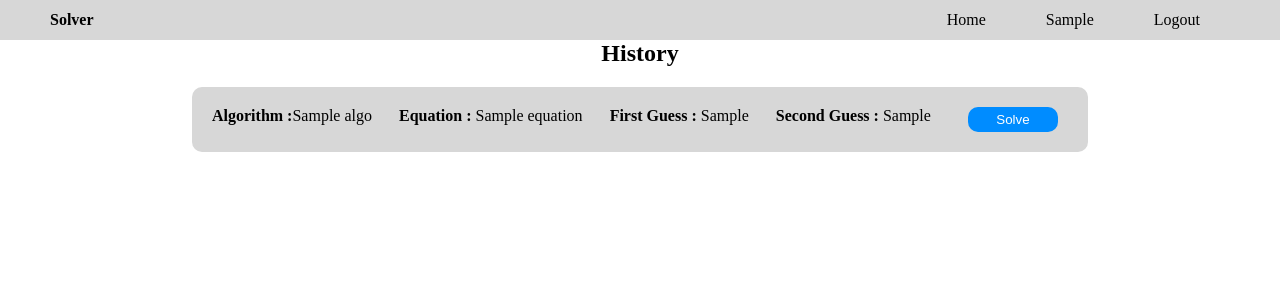
After one commit to RohilPrajapati/project-ii, a Flask app: page /history in a window 1280 px wide. The commit adds this page. Shown: the top 300 px of the page. Run offline with Flask 3, Linux system fonts and the light colour scheme; the visitor is signed in with stand-in values (Sample User, id 1); a database or web service that is not in the repository returns one stand-in record (values such as "Sample title"); some libraries are stand-ins or nearby versions.

Commit message:
completed solve history for users

```diff
--- a/main/db_helper.py
+++ b/main/db_helper.py
@@ -57,3 +57,27 @@ def toggle_status_user(id):
         conn.commit()
         # result = curs.fetchone()
     return None
+
+def insert_query(algo,eqn,a,b,user_id=None):
+    conn = get_db_connection()
+    with conn.cursor(cursor_factory = psycopg2.extras.RealDictCursor) as curs:
+        if user_id:
+            check_sql = f'select * from query where user_id = {user_id} order by id desc LIMIT 1'
+            curs.execute(check_sql)
+            query = curs.fetchone()
+            print(query)
+            # print(query['algo'] != algo and query['equation'] != eqn and query['a_val'] != a and query['a_val'] != b)
+            if query:
+                if query['algo'] != algo or query['equation'] != eqn or query['a_val'] != int(a) or query['b_val'] != int(b):
+                    sql = f"Insert into query(algo,equation,a_val,b_val,user_id) values ('{algo}','{eqn}',{a},{b},{user_id});"
+                    curs.execute(sql)
+                    conn.commit()
+    return None
+
+def fetch_user_history(user_id):
+    conn = get_db_connection()
+    with conn.cursor(cursor_factory = psycopg2.extras.RealDictCursor) as curs:
+        SQL = f"Select * from query where user_id='{user_id}' order by id desc limit 10"
+        curs.execute(SQL)
+        query = curs.fetchall()
+    return query
--- a/main/init_db.py
+++ b/main/init_db.py
@@ -14,13 +14,32 @@ if __name__ == '__main__':
     cur = conn.cursor()
 
     # create table for projects
-    cur.execute('DROP TABLE IF EXISTS users;')
-    cur.execute('CREATE TABLE users (id serial PRIMARY KEY,'
+    cur.execute('DROP TABLE IF EXISTS users cascade;')
+    cur.execute('CREATE TABLE users (id SERIAL  PRIMARY KEY ,'
                                     'username varchar (150) NOT NULL UNIQUE,'
                                     'email varchar(150) NOT NULL UNIQUE,'
                                     'password varchar(255) NOT NULL,'
                                     'is_active boolean default TRUE);'
+                                    )
+    conn.commit()
 
+    # hash = test
+    h_password = 'pbkdf2:sha256:600000$qPDtVk3cuipq41jN$7dbb775e25ac9ccfa17f05ada3a6f2d995529278cecdfac45457191c1b558335'
+
+    # create the first user
+    cur.execute(f"Insert Into users (id,username,email,password,is_active) values (1,'test_user','test_user@gmail.com','{h_password}','t');")
+    conn.commit()
+
+
+    # create query table for store the query for visualzier
+    cur.execute('DROP TABLE IF EXISTS query cascade;')
+    cur.execute('CREATE TABLE query (id SERIAL  PRIMARY KEY ,'
+                                    'algo varchar (150) NOT NULL,'
+                                    'equation varchar(150) NOT NULL,'
+                                    'a_val int NOT NULL,'
+                                    'b_val int,'
+                                    'user_id int,'
+                                    'FOREIGN KEY(user_id)  REFERENCES users(id) ON DELETE SET NULL);'
                                     )
 
     conn.commit()
--- a/main/static/style.css
+++ b/main/static/style.css
@@ -67,11 +67,16 @@ button:disabled {
     left: 50%;
     transform: translateX(-50%);
 }
+.btn_flex{
+    display: flex;
+    margin-bottom: 20px;
+}
 .btn{
     width: 90px;
     padding: 5px 10px;
     border-radius: 10px;
     border: none;
+    margin: 0px 10px;
 }
 .btn_danger{
     color: white;
@@ -114,3 +119,19 @@ td,th{
     padding: 5px 15px;
     border-radius: 10px;
 }
+.history_main{
+    width: 70%;
+    margin: 0px auto;
+}
+.record{
+    display: flex;
+    justify-content: space-between;
+    background-color: rgb(215, 215, 215);
+    padding: 20px;
+    margin: 20px 0px;
+    border-radius: 10px;
+}
+.disable_link_style{
+    color:white;
+    text-decoration: none;
+}
--- /dev/null
+++ b/main/templates/pages/history.j2
@@ -0,0 +1,32 @@
+{% extends "base.j2" %}
+{% block title %}
+{{ session['username'] }}
+{% endblock %}
+{% block body %}
+{% if response and response.message%}
+<span class="alert-msg">
+    {{response.message}}
+</span>
+{% endif %}
+<div class="history_main">
+    <h2 style="text-align:center">History</h2>
+    <div class="list_history">
+        {% for query in response.data %}
+        <div class="record">
+            <span><b>Algorithm :</b>{{query['algo']}}</span>
+            <span><b>Equation :</b> {{query['equation']}}</span>
+            <span><b>First Guess :</b> {{query['a_val']}}</span>
+            <span><b>Second Guess :</b> {{query['b_val']}}</span>
+            <form action="{{url_for('index')}}" method="post">
+                <input id="b" class="input_field" name="algo" placeholder="Guess number 2" type="hidden" value="{{query['algo']}}">
+                <input id="b" class="input_field" name="eqn" placeholder="Guess number 2" type="hidden" value="{{query['equation']}}">
+                <input id="b" class="input_field" name="a" placeholder="Guess number 2" type="hidden" value="{{query['a_val']}}">
+                <input id="b" class="input_field" name="b" placeholder="Guess number 2" type="hidden" value="{{query['b_val']}}">
+
+                <button class="btn btn_primary" type="submit">Solve</button>
+            </form>
+        </div>
+        {% endfor %}
+    </div>
+</div>
+{% endblock %}
--- a/main/views.py
+++ b/main/views.py
@@ -2,7 +2,7 @@ from main import app
 from flask import Blueprint, flash, g, redirect, render_template, request, session, url_for
 from main.algorithms import bisection,newton_raphson,false_position,fixed_point
 from main.init_db import get_db_connection
-from main.db_helper import create_user,fetch_user,fetch_users,toggle_status_user
+from main.db_helper import create_user,fetch_user,fetch_users,toggle_status_user,insert_query, fetch_user_history
 from werkzeug.security import generate_password_hash, check_password_hash
 
 
@@ -16,6 +16,10 @@ def index():
         a = request.form['a']
         b = request.form['b']
         algo = request.form['algo']
+        if session['id']:
+            insert_query(algo,eqn,a,b,session['id'])
+        else:
+            insert_query(algo,eqn,a,b)
         response = {}
         if algo == "bisection":
             response = bisection(eqn,a,b)
@@ -26,6 +30,7 @@ def index():
             response = false_position(eqn,a,b)
         elif algo == "fixedPoint":
             response = fixed_point(eqn,a,b)
+
         return render_template('index.j2',response=response)
 
 @app.route('/login',methods=['GET','POST'])
@@ -95,6 +100,15 @@ def logout():
         }
         return render_template('pages/login.j2',response = response)
 
+@app.route('/history',methods=['GET'])
+def history():
+    if request.method == 'GET':
+        query = fetch_user_history(session['id'])
+        response = {
+            'data': query
+        }
+        return render_template('pages/history.j2',response = response)
+
 # admin view
 @app.route('/admin/login',methods=['GET'])
 def admin_login():
```
Also changed, not shown: main/templates/components/sidebar.j2 (+8 -6 lines), main/templates/index.j2 (+7 -0 lines).
